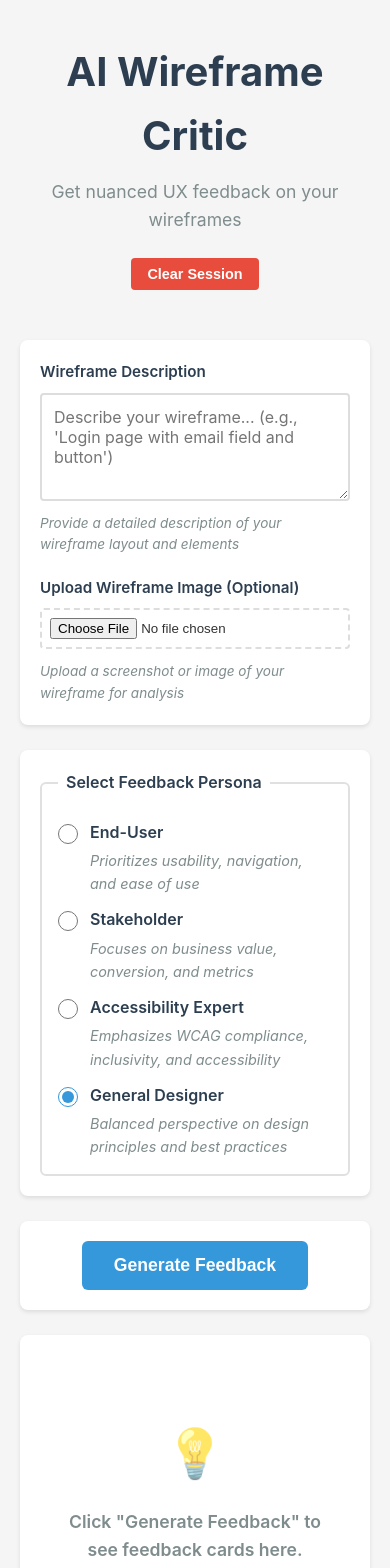
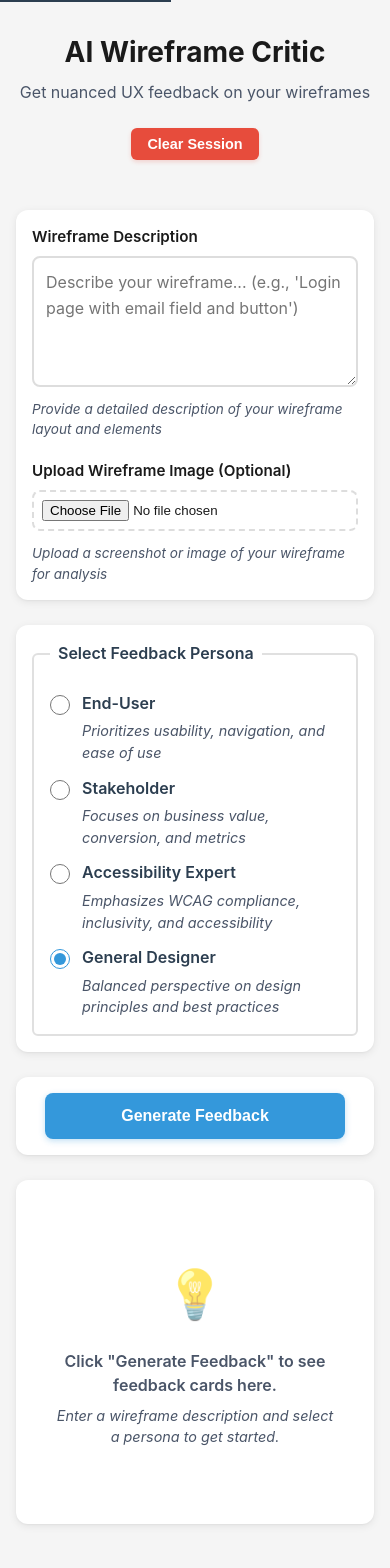
Before and after one commit to AnanyaSriBeevanapalli/wireframe-critic-tool, a React (Vite) app in the folder first_cursor_project/: page / in a window 390 px wide. Shown: the top 1568 px of the page. After the commit the page ends 1540 px from the top, so only its background shows below. Built offline with nearby package versions, Linux system fonts and the light colour scheme; the HTML template or start-up script is replaced by a standard one.

Commit message:
Feature: responsive CSS, WCAG AA accessibility, modern UI polish with shadows/transitions (Phase 13). Fix: restore vertical button layout with Regenerate on top (Phase 13 refinement)

```diff
--- a/first_cursor_project/src/App.jsx
+++ b/first_cursor_project/src/App.jsx
@@ -451,6 +451,11 @@ function App() {
 
   return (
     <div className="app">
+      {/* Skip to main content link for screen readers */}
+      <a href="#main-content" className="skip-link">
+        Skip to main content
+      </a>
+
       {/* Header */}
       <header className="app-header">
         <h1>AI Wireframe Critic</h1>
@@ -466,7 +471,7 @@ function App() {
       </header>
 
       {/* Main content container */}
-      <main className="app-main">
+      <main id="main-content" className="app-main" role="main" aria-label="Main content">
         {/* Input Section: Description and Image Upload */}
         <section className="input-section">
           <InputSection
--- a/first_cursor_project/src/styles/App.css
+++ b/first_cursor_project/src/styles/App.css
@@ -16,18 +16,20 @@ body {
   -webkit-font-smoothing: antialiased;
   -moz-osx-font-smoothing: grayscale;
   background-color: #f5f5f5;
-  color: #333;
+  color: #1a1a1a; /* Improved contrast: #333 → #1a1a1a (WCAG AA: 12.6:1 on #f5f5f5) */
   line-height: 1.6;
+  font-size: 16px; /* Base font size for better mobile readability */
 }
 
-/* App Container */
+/* App Container - Mobile First */
 .app {
   min-height: 100vh;
   display: flex;
   flex-direction: column;
   max-width: 1200px;
   margin: 0 auto;
-  padding: 20px;
+  padding: 16px; /* Mobile: smaller padding */
+  width: 100%;
 }
 
 /* Header */
@@ -38,15 +40,18 @@ body {
 }
 
 .app-header h1 {
-  font-size: 2.5rem;
-  color: #2c3e50;
+  font-size: 1.75rem; /* Mobile: smaller heading */
+  color: #1a1a1a; /* Improved contrast: #2c3e50 → #1a1a1a (WCAG AA: 12.6:1 on white) */
   margin-bottom: 10px;
+  font-weight: 700;
+  line-height: 1.2;
 }
 
 .subtitle {
-  color: #7f8c8d;
-  font-size: 1.1rem;
+  color: #4a5568; /* Improved contrast: #7f8c8d → #4a5568 (WCAG AA: 7.1:1 on white) */
+  font-size: 1rem; /* Mobile: smaller subtitle */
   margin-bottom: 12px;
+  line-height: 1.5;
 }
 
 .clear-session-button {
@@ -55,19 +60,28 @@ body {
   background-color: #e74c3c;
   color: white;
   border: none;
-  border-radius: 4px;
+  border-radius: 6px; /* More rounded */
   font-size: 0.9rem;
   font-weight: 600;
   cursor: pointer;
-  transition: background-color 0.3s;
+  transition: all 0.2s ease; /* Smooth transitions */
+  box-shadow: 0 2px 4px rgba(231, 76, 60, 0.2);
 }
 
 .clear-session-button:hover {
   background-color: #c0392b;
+  box-shadow: 0 4px 8px rgba(231, 76, 60, 0.3);
+  transform: translateY(-1px);
 }
 
 .clear-session-button:active {
-  transform: translateY(1px);
+  transform: translateY(0);
+  box-shadow: 0 1px 2px rgba(231, 76, 60, 0.2);
+}
+
+.clear-session-button:focus-visible {
+  outline: 3px solid #e74c3c;
+  outline-offset: 2px;
 }
 
 /* Main Content */
@@ -78,12 +92,17 @@ body {
   gap: 25px;
 }
 
-/* Section Styling */
+/* Section Styling - Enhanced Cards */
 section {
   background: white;
-  padding: 20px;
-  border-radius: 8px;
-  box-shadow: 0 2px 4px rgba(0, 0, 0, 0.1);
+  padding: 16px; /* Mobile: smaller padding */
+  border-radius: 12px; /* More rounded */
+  box-shadow: 0 2px 8px rgba(0, 0, 0, 0.08), 0 1px 2px rgba(0, 0, 0, 0.04); /* Subtle shadow */
+  transition: box-shadow 0.3s ease, transform 0.2s ease;
+}
+
+section:hover {
+  box-shadow: 0 4px 12px rgba(0, 0, 0, 0.12), 0 2px 4px rgba(0, 0, 0, 0.06);
 }
 
 /* Input Section */
@@ -101,35 +120,51 @@ section {
 
 .input-group label {
   font-weight: 600;
-  color: #2c3e50;
+  color: #1a1a1a; /* Improved contrast */
   font-size: 0.95rem;
+  line-height: 1.5;
 }
 
 .description-textarea {
   width: 100%;
   padding: 12px;
   border: 2px solid #ddd;
-  border-radius: 4px;
+  border-radius: 8px; /* More rounded */
   font-family: inherit;
   font-size: 1rem;
   resize: vertical;
-  transition: border-color 0.3s;
+  transition: all 0.2s ease;
+  line-height: 1.6;
+  color: #1a1a1a; /* Improved contrast */
 }
 
 .description-textarea:focus {
   outline: none;
   border-color: #3498db;
+  box-shadow: 0 0 0 3px rgba(52, 152, 219, 0.1); /* Focus ring */
+}
+
+.description-textarea:focus-visible {
+  outline: 2px solid #3498db;
+  outline-offset: 2px;
 }
 
 .file-input {
   padding: 8px;
   border: 2px dashed #ddd;
-  border-radius: 4px;
+  border-radius: 8px;
   cursor: pointer;
-  transition: border-color 0.3s;
+  transition: all 0.2s ease;
 }
 
 .file-input:hover {
+  border-color: #3498db;
+  background-color: #f8f9fa;
+}
+
+.file-input:focus-visible {
+  outline: 2px solid #3498db;
+  outline-offset: 2px;
   border-color: #3498db;
 }
 
@@ -137,8 +172,9 @@ section {
   display: block;
   margin-top: 4px;
   font-size: 0.85rem;
-  color: #7f8c8d;
+  color: #4a5568; /* Improved contrast: #7f8c8d → #4a5568 */
   font-style: italic;
+  line-height: 1.5;
 }
 
 .image-preview {
@@ -160,14 +196,22 @@ section {
   background-color: #e74c3c;
   color: white;
   border: none;
-  border-radius: 4px;
+  border-radius: 6px;
   font-size: 0.9rem;
   cursor: pointer;
-  transition: background-color 0.3s;
+  transition: all 0.2s ease;
+  font-weight: 600;
 }
 
 .clear-image-button:hover {
   background-color: #c0392b;
+  transform: translateY(-1px);
+  box-shadow: 0 2px 4px rgba(231, 76, 60, 0.3);
+}
+
+.clear-image-button:focus-visible {
+  outline: 2px solid #e74c3c;
+  outline-offset: 2px;
 }
 
 .image-error {
@@ -238,14 +282,20 @@ section {
 
 .persona-description {
   font-size: 0.9rem;
-  color: #7f8c8d;
+  color: #4a5568; /* Improved contrast */
   font-style: italic;
+  line-height: 1.5;
 }
 
-/* Focus styles for accessibility */
-.persona-radio-input:focus {
-  outline: 2px solid #3498db;
-  outline-offset: 2px;
+/* Focus styles for accessibility - Enhanced */
+.persona-radio-input:focus,
+.persona-radio-input:focus-visible {
+  outline: 3px solid #3498db;
+  outline-offset: 3px;
+}
+
+.persona-radio-label:focus-within {
+  color: #3498db;
 }
 
 .persona-radio-option:hover .persona-radio-label {
@@ -271,31 +321,44 @@ section {
   color: white;
   border: none;
   padding: 14px 32px;
-  font-size: 1.1rem;
+  font-size: 1rem; /* Mobile: slightly smaller */
   font-weight: 600;
-  border-radius: 6px;
+  border-radius: 8px; /* More rounded */
   cursor: pointer;
-  transition: background-color 0.3s, transform 0.1s;
+  transition: all 0.2s ease;
+  box-shadow: 0 2px 6px rgba(52, 152, 219, 0.3);
+  width: 100%; /* Mobile: full width */
+  max-width: 300px; /* Limit max width */
 }
 
 .generate-button:hover {
   background-color: #2980b9;
   transform: translateY(-2px);
+  box-shadow: 0 4px 12px rgba(52, 152, 219, 0.4);
 }
 
 .generate-button:active {
   transform: translateY(0);
+  box-shadow: 0 1px 3px rgba(52, 152, 219, 0.3);
+}
+
+.generate-button:focus-visible {
+  outline: 3px solid #3498db;
+  outline-offset: 3px;
 }
 
 .generate-button:disabled {
   background-color: #95a5a6;
   cursor: not-allowed;
   transform: none;
+  box-shadow: none;
+  opacity: 0.7;
 }
 
 .generate-button:disabled:hover {
   background-color: #95a5a6;
   transform: none;
+  box-shadow: none;
 }
 
 /* Generate Buttons Container */
@@ -304,6 +367,13 @@ section {
   flex-direction: column;
   align-items: center;
   gap: 15px;
+}
+
+/* Regenerate button wrapper - separate from export buttons */
+.generate-buttons-container > .generate-button.regenerate-button {
+  width: 100%;
+  max-width: 300px;
+  margin-bottom: 5px; /* Small gap before export buttons */
 }
 
 .regenerate-button {
@@ -317,7 +387,10 @@ section {
 /* Export Buttons */
 .export-buttons {
   display: flex;
+  flex-direction: column; /* Stack on mobile */
   gap: 10px;
+  width: 100%;
+  align-items: center;
 }
 
 .export-button {
@@ -325,20 +398,29 @@ section {
   color: white;
   border: none;
   padding: 10px 20px;
-  font-size: 0.95rem;
+  font-size: 0.9rem; /* Mobile: slightly smaller */
   font-weight: 600;
-  border-radius: 6px;
+  border-radius: 8px;
   cursor: pointer;
-  transition: background-color 0.3s, transform 0.1s;
+  transition: all 0.2s ease;
+  box-shadow: 0 2px 4px rgba(0, 0, 0, 0.15);
+  min-width: 100px; /* Ensure buttons are tappable on mobile */
 }
 
 .export-button:hover {
   background-color: #2c3e50;
   transform: translateY(-2px);
+  box-shadow: 0 4px 8px rgba(0, 0, 0, 0.2);
 }
 
 .export-button:active {
   transform: translateY(0);
+  box-shadow: 0 1px 2px rgba(0, 0, 0, 0.15);
+}
+
+.export-button:focus-visible {
+  outline: 3px solid currentColor;
+  outline-offset: 2px;
 }
 
 .copy-button {
@@ -383,8 +465,9 @@ section {
   gap: 12px;
   margin-top: 20px;
   padding: 12px;
-  color: #7f8c8d;
+  color: #4a5568; /* Improved contrast */
   font-size: 0.95rem;
+  line-height: 1.5;
 }
 
 .loading-spinner {
@@ -420,17 +503,19 @@ section {
 }
 
 .empty-state-message {
-  font-size: 1.1rem;
+  font-size: 1rem; /* Mobile: smaller */
   font-weight: 600;
-  color: #7f8c8d;
+  color: #4a5568; /* Improved contrast */
   margin-bottom: 8px;
+  line-height: 1.5;
 }
 
 .empty-state-hint {
-  font-size: 0.95rem;
-  color: #95a5a6;
+  font-size: 0.9rem; /* Mobile: smaller */
+  color: #4a5568; /* Improved contrast: #95a5a6 → #4a5568 */
   font-style: italic;
   margin: 0;
+  line-height: 1.5;
 }
 
 /* Persona Filter Info */
@@ -465,17 +550,31 @@ section {
   min-width: 0; /* Prevents grid items from overflowing */
 }
 
-/* Feedback Card */
+/* Feedback Card - Enhanced with modern design */
 .feedback-card {
   border: 2px solid #e0e0e0;
-  border-radius: 6px;
+  border-radius: 12px; /* More rounded */
   overflow: hidden;
-  transition: box-shadow 0.3s;
+  transition: all 0.3s ease;
   background: white;
+  box-shadow: 0 2px 8px rgba(0, 0, 0, 0.08), 0 1px 2px rgba(0, 0, 0, 0.04);
+  animation: fadeIn 0.4s ease-out; /* Fade in on appear */
+}
+
+@keyframes fadeIn {
+  from {
+    opacity: 0;
+    transform: translateY(10px);
+  }
+  to {
+    opacity: 1;
+    transform: translateY(0);
+  }
 }
 
 .feedback-card:hover {
-  box-shadow: 0 4px 8px rgba(0, 0, 0, 0.15);
+  box-shadow: 0 8px 16px rgba(0, 0, 0, 0.12), 0 4px 8px rgba(0, 0, 0, 0.08);
+  transform: translateY(-2px); /* Lift effect */
 }
 
 .feedback-card.strength {
@@ -501,9 +600,11 @@ section {
   background-color: #e9ecef;
 }
 
-.feedback-card-header:focus {
-  outline: 2px solid #3498db;
-  outline-offset: -2px;
+.feedback-card-header:focus,
+.feedback-card-header:focus-visible {
+  outline: 3px solid #3498db;
+  outline-offset: -3px;
+  background-color: #e3f2fd; /* Light blue background on focus */
 }
 
 .feedback-badge {
@@ -547,14 +648,20 @@ section {
 .feedback-type {
   flex: 1;
   font-weight: 600;
-  color: #2c3e50;
+  color: #1a1a1a; /* Improved contrast */
   text-transform: capitalize;
+  line-height: 1.5;
 }
 
 .expand-icon {
   font-size: 1.5rem;
-  color: #7f8c8d;
+  color: #4a5568; /* Improved contrast */
   font-weight: bold;
+  transition: transform 0.2s ease;
+}
+
+.feedback-card-header[aria-expanded="true"] .expand-icon {
+  transform: rotate(180deg);
 }
 
 .feedback-card-body {
@@ -577,7 +684,7 @@ section {
 
 .feedback-text {
   margin-bottom: 12px;
-  color: #34495e;
+  color: #1a1a1a; /* Improved contrast: #34495e → #1a1a1a */
   line-height: 1.7;
 }
 
@@ -590,20 +697,21 @@ section {
   padding: 12px;
   background-color: #ecf0f1;
   border-left: 3px solid #3498db;
-  border-radius: 4px;
-  color: #2c3e50;
+  border-radius: 8px; /* More rounded */
+  color: #1a1a1a; /* Improved contrast */
   line-height: 1.6;
+  transition: background-color 0.2s ease;
 }
 
 .feedback-suggestion strong {
   display: block;
-  color: #2c3e50;
+  color: #1a1a1a; /* Improved contrast */
   margin-bottom: 6px;
 }
 
 .feedback-suggestion p {
   margin: 0;
-  color: #34495e;
+  color: #1a1a1a; /* Improved contrast */
 }
 
 /* User Notes Section */
@@ -636,6 +744,12 @@ section {
 .notes-textarea:focus {
   outline: none;
   border-color: #3498db;
+  box-shadow: 0 0 0 3px rgba(52, 152, 219, 0.1); /* Focus ring */
+}
+
+.notes-textarea:focus-visible {
+  outline: 2px solid #3498db;
+  outline-offset: 2px;
 }
 
 /* ====================================
@@ -645,6 +759,51 @@ section {
 /* Tablet: 768px and up */
 @media (min-width: 768px) {
   .app {
+    padding: 24px;
+  }
+
+  .app-header h1 {
+    font-size: 2.5rem;
+  }
+
+  .subtitle {
+    font-size: 1.1rem;
+  }
+
+  section {
+    padding: 24px; /* Larger padding on tablet */
+  }
+
+  .generate-button {
+    width: auto; /* Auto width on tablet+ */
+    font-size: 1.1rem;
+  }
+
+  .export-buttons {
+    flex-direction: row; /* Horizontal on tablet+ */
+    flex-wrap: wrap;
+    justify-content: center;
+    width: auto;
+  }
+
+  .export-button {
+    font-size: 0.95rem;
+    min-width: 120px;
+  }
+
+  .feedback-grid {
+    grid-template-columns: repeat(2, 1fr);
+    gap: 24px;
+  }
+
+  .input-section-container {
+    gap: 24px;
+  }
+}
+
+/* Desktop: 1024px and up */
+@media (min-width: 1024px) {
+  .app {
     padding: 30px;
   }
 
@@ -652,32 +811,105 @@ section {
     font-size: 3rem;
   }
 
-  .feedback-grid {
-    grid-template-columns: repeat(2, 1fr);
-    gap: 24px;
+  section {
+    padding: 28px; /* Even larger padding on desktop */
   }
-}
 
-/* Desktop: 1024px and up */
-@media (min-width: 1024px) {
+  .generate-buttons-container {
+    flex-direction: column; /* Keep column layout - regenerate on top */
+    justify-content: center;
+    align-items: center;
+    gap: 15px;
+  }
+
+  .generate-buttons-container > .generate-button.regenerate-button {
+    max-width: 350px; /* Slightly wider on desktop */
+  }
+
+  .export-buttons {
+    flex-direction: row; /* Horizontal on desktop */
+    flex-wrap: nowrap;
+    width: auto;
+  }
+
   .feedback-grid {
     grid-template-columns: repeat(3, 1fr);
     gap: 24px;
   }
-}
-
-/* Large Desktop: 1440px and up */
-@media (min-width: 1440px) {
-  .feedback-grid {
-    grid-template-columns: repeat(4, 1fr);
-    gap: 28px;
-  }
 
   .input-section-container {
     flex-direction: row;
+    gap: 24px;
   }
 
   .input-group {
     flex: 1;
   }
 }
+
+/* Large Desktop: 1440px and up */
+@media (min-width: 1440px) {
+  .app {
+    padding: 40px;
+  }
+
+  .feedback-grid {
+    grid-template-columns: repeat(4, 1fr);
+    gap: 28px;
+  }
+
+  section {
+    padding: 32px;
+  }
+}
+
+/* ====================================
+   Accessibility Enhancements
+   ==================================== */
+
+/* Skip to main content link (for screen readers) */
+.skip-link {
+  position: absolute;
+  top: -40px;
+  left: 0;
+  background: #2c3e50;
+  color: white;
+  padding: 8px;
+  text-decoration: none;
+  z-index: 100;
+}
+
+.skip-link:focus {
+  top: 0;
+}
+
+/* High contrast mode support */
+@media (prefers-contrast: high) {
+  .feedback-card {
+    border-width: 3px;
+  }
+
+  .generate-button,
+  .export-button {
+    border: 2px solid currentColor;
+  }
+}
+
+/* Reduced motion support */
+@media (prefers-reduced-motion: reduce) {
+  *,
+  *::before,
+  *::after {
+    animation-duration: 0.01ms !important;
+    animation-iteration-count: 1 !important;
+    transition-duration: 0.01ms !important;
+  }
+
+  .feedback-card {
+    animation: none;
+  }
+
+  .loading-spinner {
+    animation: none;
+  }
+}
```
